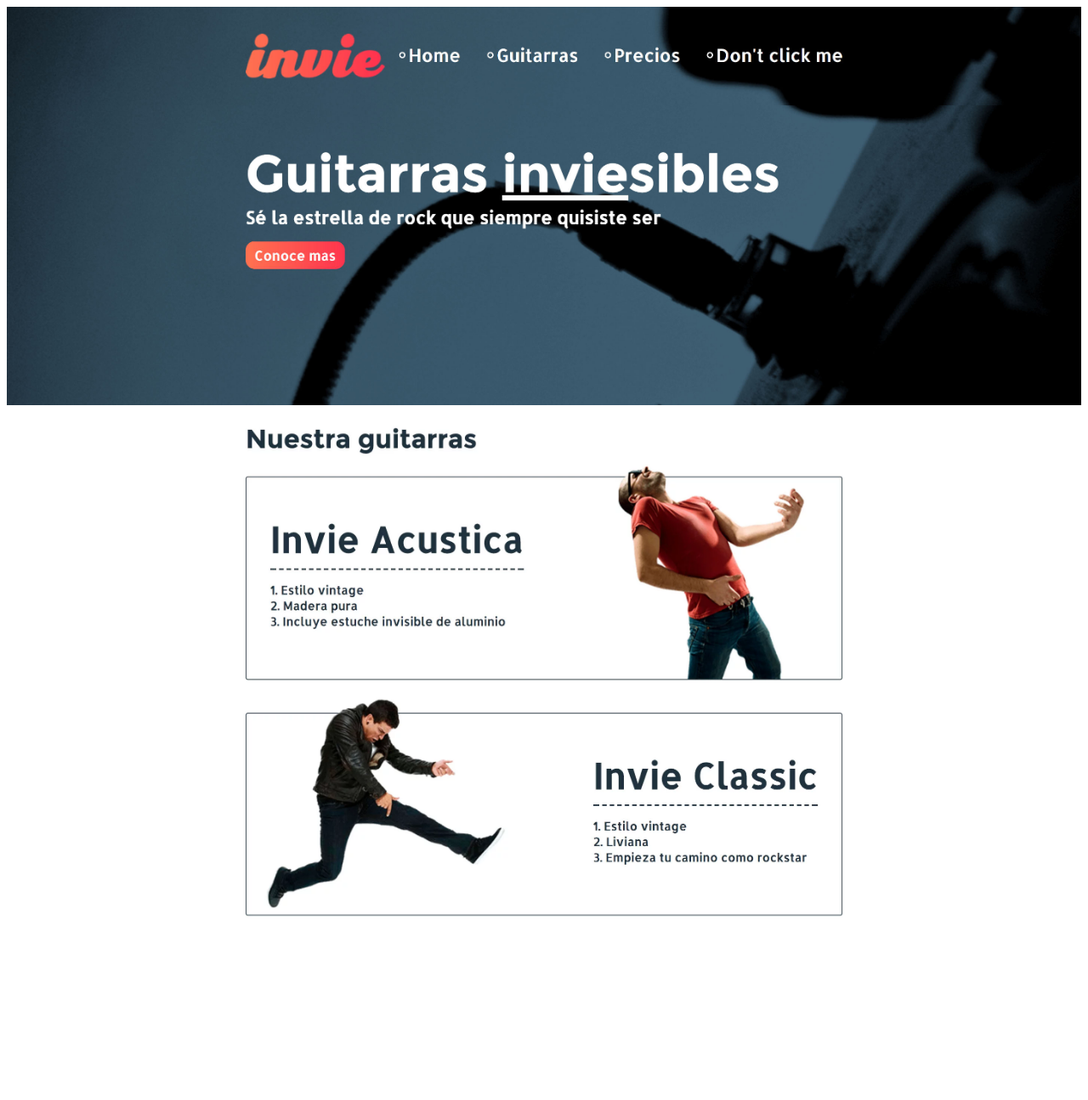
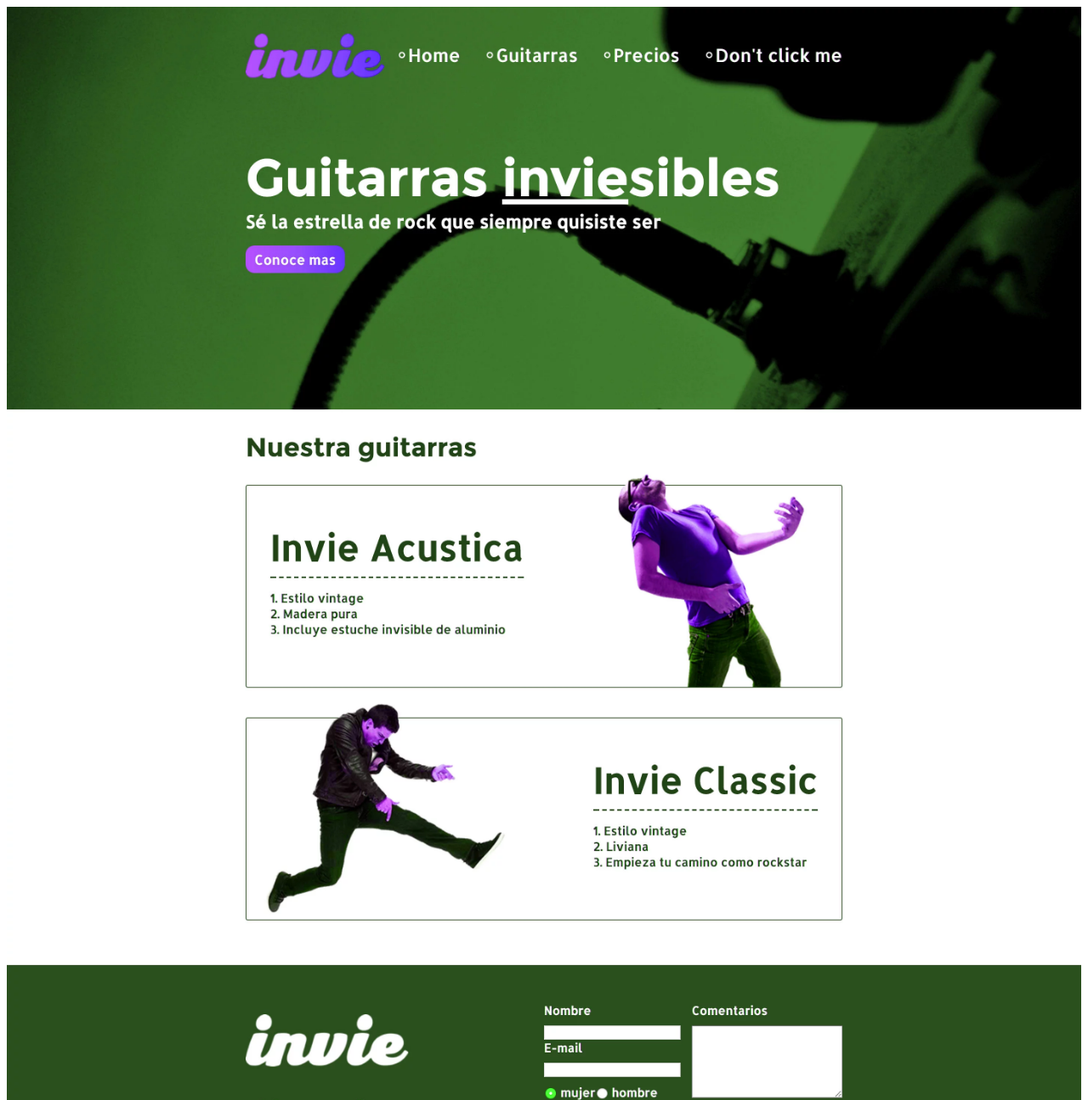
Before and after one commit to jesuslopdeveloper/invie-github, a plain HTML site: page index.html in a window 1280 px wide. Shown: the top 1295 px of the page at 85% size. Before the commit the page ends 1131 px from the top, so only its background shows below. Drawn offline with Linux system fonts and the light colour scheme.

Commit message:
Nueva versión de Invie-Verde

```diff
--- a/index.html
+++ b/index.html
@@ -17,9 +17,6 @@
     </style>
 </head>
 <body>
-    <img src="header.jpg" alt=""/>
-    <img src="hero.jpg" alt=""/>
-    <img src="acustica.webp" alt=""/>
-    <img src="clasica.webp" alt=""/>
+    <img src="nueva-version.webp" alt=""/>
 </body>
 </html>
```
Also changed, not shown: nueva-version.webp (added).
